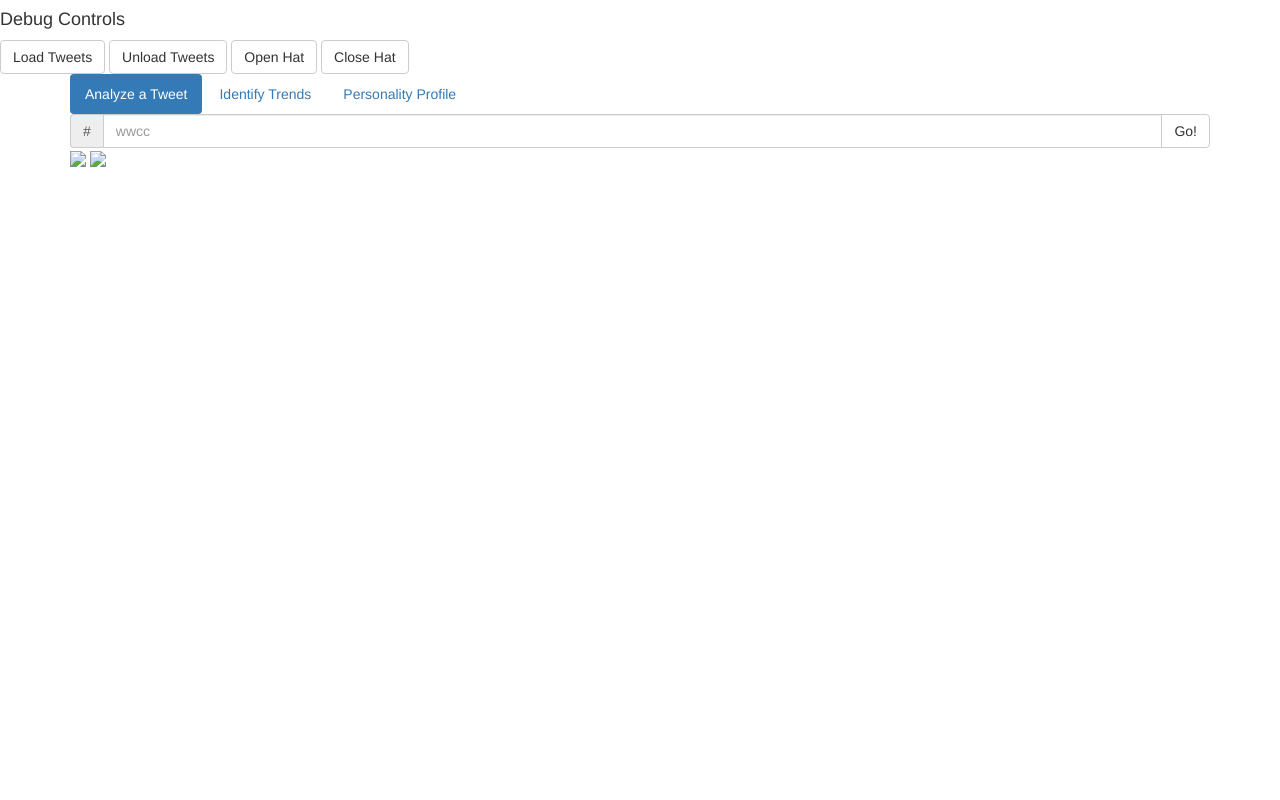
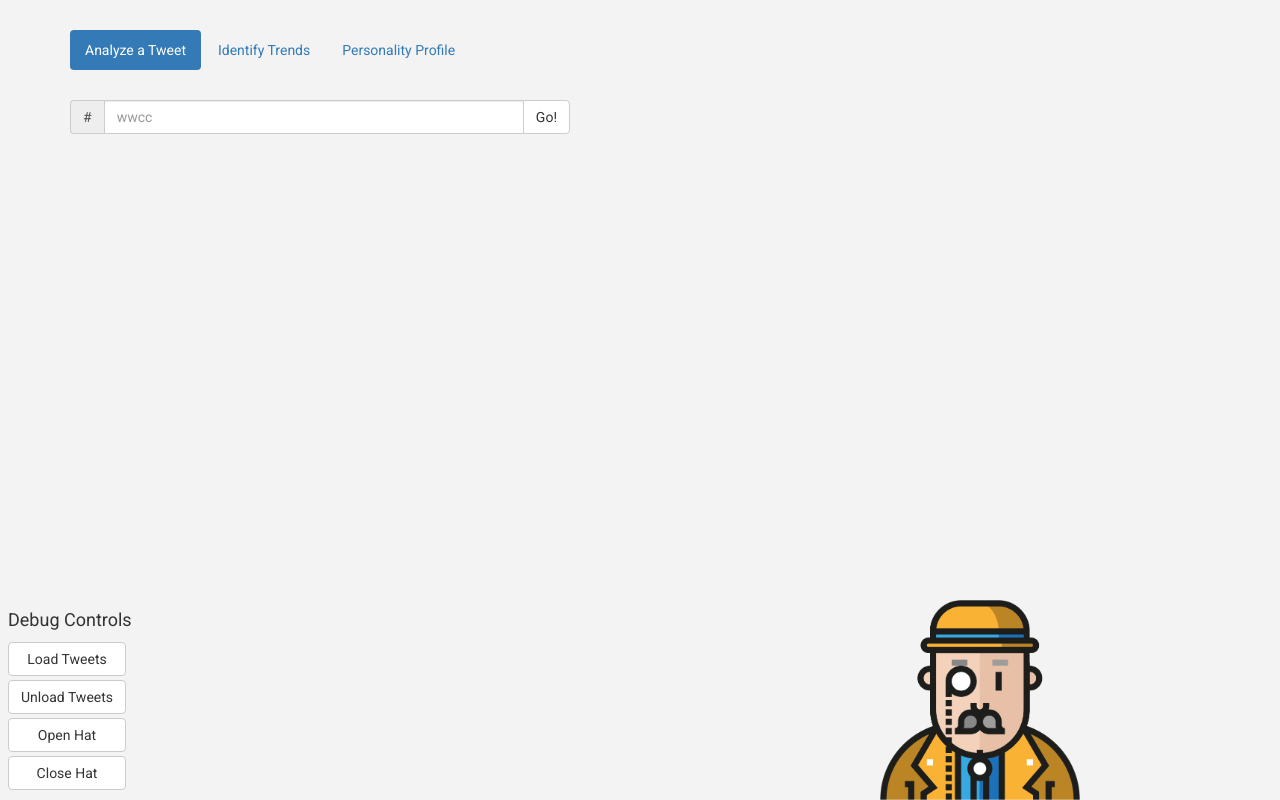
Before and after one commit to Spidy88/watson-demo, a website: page dist/index.html in a window 1280 px wide. Drawn offline with nearby package versions, Linux system fonts and the light colour scheme; the site is published under a folder, as on GitHub Pages, so addresses that start at the root find nothing.

Commit message:
Make asset links relative

```diff
--- a/dist/index.html
+++ b/dist/index.html
@@ -7,7 +7,7 @@
           integrity="sha384-BVYiiSIFeK1dGmJRAkycuHAHRg32OmUcww7on3RYdg4Va+PmSTsz/K68vbdEjh4u" crossorigin="anonymous">
 	<link href="https://fonts.googleapis.com/css?family=Open+Sans|Roboto" rel="stylesheet">
 	<link rel="stylesheet" href="https://cdnjs.cloudflare.com/ajax/libs/animate.css/3.5.2/animate.min.css">
-    <link rel="stylesheet" href="/css/app.css"/>
+    <link rel="stylesheet" href="css/app.css"/>
 </head>
 <body>
 <div id="debug">
@@ -49,8 +49,8 @@
 
 			<div class="center-children pos-bottom">
 				<div id="watson">
-					<img class="hat" height="53px" src="/assets/gentleman-icon-top.png">
-					<img class="body" height="200px" src="/assets/gentleman-icon-bottom.png">
+					<img class="hat" height="53px" src="assets/gentleman-icon-top.png">
+					<img class="body" height="200px" src="assets/gentleman-icon-bottom.png">
 				</div>
 			</div>
 		</div>
@@ -70,7 +70,7 @@
 		<div class="media">
 			<div class="media-left">
 				<a href="#">
-					<img class="media-object tweet-logo" src="/assets/Twitter_Logo_Blue.png">
+					<img class="media-object tweet-logo" src="assets/Twitter_Logo_Blue.png">
 				</a>
 			</div>
 			<div class="media-body">
@@ -87,6 +87,6 @@
 <script src="https://maxcdn.bootstrapcdn.com/bootstrap/3.3.7/js/bootstrap.min.js"
         integrity="sha384-Tc5IQib027qvyjSMfHjOMaLkfuWVxZxUPnCJA7l2mCWNIpG9mGCD8wGNIcPD7Txa"
         crossorigin="anonymous"></script>
-<script src="/js/app.js"></script>
+<script src="js/app.js"></script>
 </body>
 </html>
```
